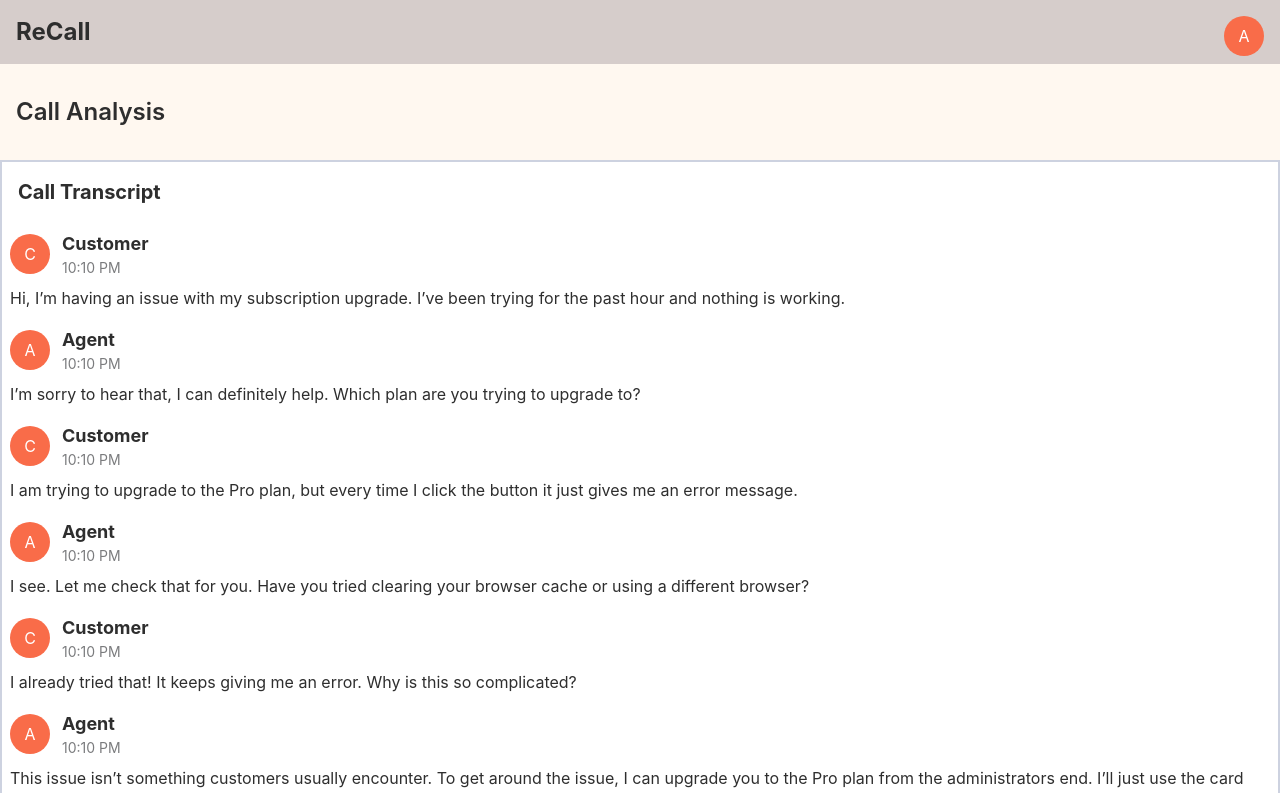
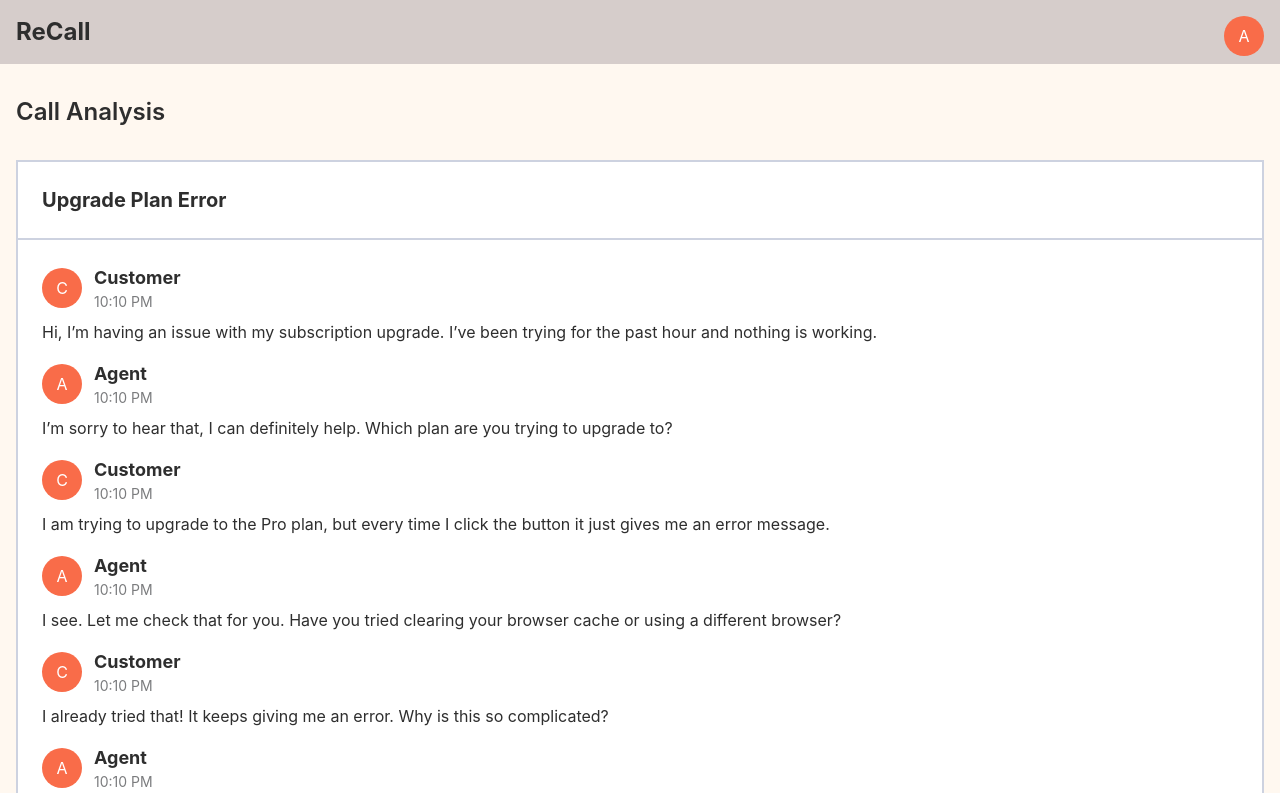
Before and after one commit to HarryXu497/CSC207-FTL, a React (Vite) app in the folder packages/web/: page / in a window 1280 px wide. Shown: the top 793 px of the page. Built offline with nearby package versions, Linux system fonts and the light colour scheme.

Commit message:
Add vertical scrolling to Conversation component

```diff
--- a/packages/web/src/CallAnalysisPage.tsx
+++ b/packages/web/src/CallAnalysisPage.tsx
@@ -8,7 +8,7 @@ export default function CallAnalysisPage() {
     <main className="min-h-screen w-full">
         <NavBar className="mb-4" />
         <h1 className="mb-4 text-left text-2xl font-semibold p-4">Call Analysis</h1>
-        <Conversation messages={messages} title="Call Transcript" />
+        <Conversation messages={messages} title="Upgrade Plan Error" />
 
     </main>
   );
--- a/packages/web/src/components/Conversation.tsx
+++ b/packages/web/src/components/Conversation.tsx
@@ -25,6 +25,9 @@ export default function Conversation({ messages, title }: ConversationProps){
                     />
                 ))}
             </div>
+            <div className = "conversationEnd">
+                <p>This is the end of the conversation transcript.</p>
+            </div>
         </Card>
     )
 }
--- a/packages/web/src/index.css
+++ b/packages/web/src/index.css
@@ -44,4 +44,16 @@
   .messageContent{
     @apply mt-2;
   }
+  .conversation{
+    @apply bg-card m-4 overflow-y-auto h-[calc(100vh-8rem)];
+  }
+  .conversationHeader{
+    @apply bg-card border-b-2 border-tertiary sticky top-0 z-10 p-2;
+  }
+  .conversationBody{
+    @apply m-4;
+  }
+  .conversationEnd{
+    @apply text-secondary text-sm text-center mt-2 pb-2;
+  }
 }
```
